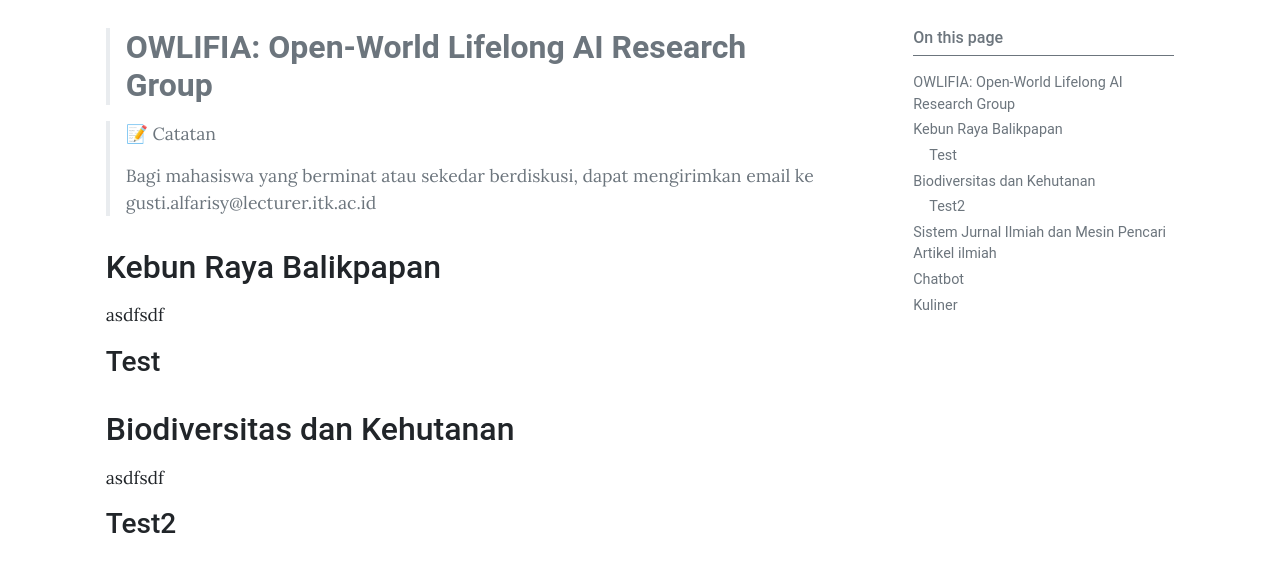
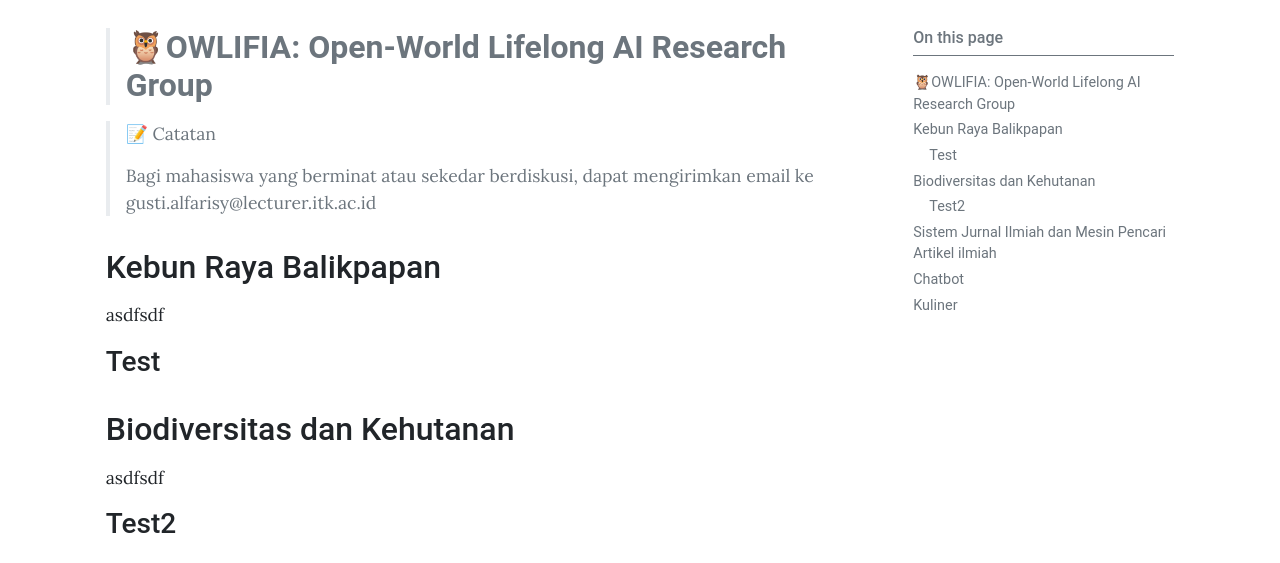
Before and after one commit to gusti-alfarisy/gusti-alfarisy.github.io, a Jekyll site: the page built from _posts/2025-05-20-tawara-topik-ta.md, in a window 1280 px wide and 900 px high, cut to the strip 337-900 px from the top of the window. Built offline with Jekyll 4.4.1, drawn with Linux system fonts in a browser that asks for light colours.

```diff
--- a/_posts/2025-05-20-tawara-topik-ta.md
+++ b/_posts/2025-05-20-tawara-topik-ta.md
@@ -10,7 +10,7 @@ comments: false
 toc: true
 ---
 
-> ## **OWLIFIA: Open-World Lifelong AI Research Group**
+> ## **🦉OWLIFIA: Open-World Lifelong AI Research Group**
 
 > 📝 Catatan
 >
```
